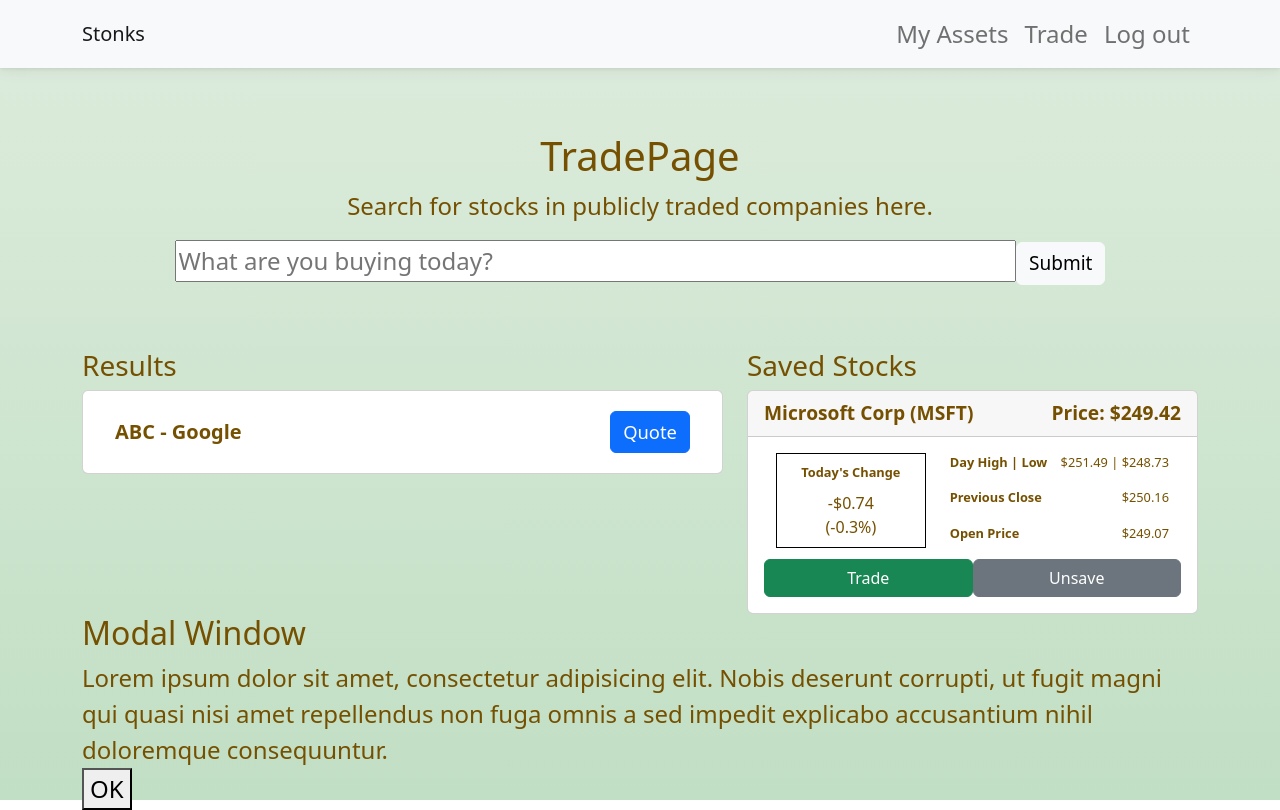
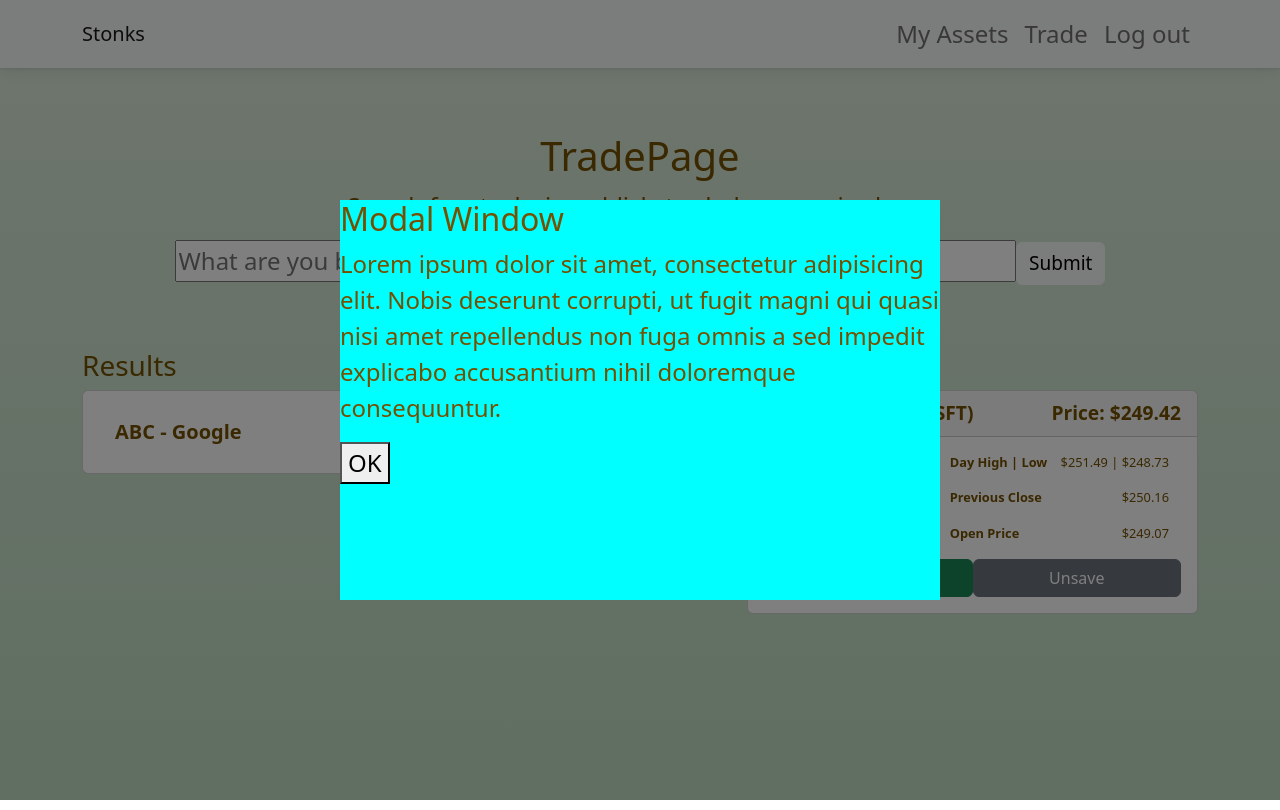
Before and after one commit to VirtualVasquez/Fantasy-Trading, a React (Create React App) app in the folder client/: page /trade in a window 1280 px wide. Both pictures are taken after a click on the button "Quote". Built offline with nearby package versions, Linux system fonts and the light colour scheme.

Commit message:
structural styling of modal established. Modal rendering relocated to app.js. Refactored implementation on HomePage and TradePage.

```diff
--- a/client/src/App.js
+++ b/client/src/App.js
@@ -9,15 +9,34 @@ import HomePage from './modules/HomePage';
 import LoginPage from './modules/LoginPage';
 import TradePage from './modules/TradePage';
 import Navbar from './modules/common/Navbar';
+import Modal from './modules/common/Modal'
 
 
 function App() {
 
   //placeholder until we implement webtokens for login
   const[ loggedIn, setLoggedIn]  = useState(true);
+  const[ showModal, setShowModal]  = useState(false);
+  const[ modalContents, setModalContents] = useState(null);
+
+  const toggleModal = (e) => {
+      console.log(showModal)
+      e.preventDefault();
+      if(showModal){
+          setShowModal(false);
+      } else {
+          setShowModal(true);
+      }
+
+  }
 
   return (
     <div className="App">
+      {showModal ?
+        <Modal
+          toggleModal={toggleModal}
+        />
+        : null}
       {loggedIn ? <Navbar /> : null}
       <Router>
         <Routes>
@@ -30,13 +49,19 @@ function App() {
           <Route
             exact path="/home"
             element={
-              <HomePage />
+              <HomePage
+                toggleModal={toggleModal}
+                setModalContents={setModalContents}
+              />
             }
           />
           <Route
             exact path="/trade"
             element={
-              <TradePage />
+              <TradePage
+                toggleModal={toggleModal}
+                setModalContents={setModalContents}
+              />
             }
           />
         </Routes>
--- a/client/src/App.scss
+++ b/client/src/App.scss
@@ -4,3 +4,6 @@
     height: 100vh;
     font-size: 24px;
 }
+body {
+    overflow: hidden;
+}
--- a/client/src/modules/HomePage/index.js
+++ b/client/src/modules/HomePage/index.js
@@ -5,20 +5,6 @@ import HoldingsTable from './HoldingsTable/index.js';
 import Modal from '../common/Modal';
 
 const HomePage = props => {
-
-    const[ showModal, setShowModal]  = useState(false);
-    const[ modalContents, setModalContents] = useState(null);
-
-    const toggleModal = (e) => {
-        console.log(showModal)
-        e.preventDefault();
-        if(showModal){
-            setShowModal(false);
-        } else {
-            setShowModal(true);
-        }
-
-    }
 
     return (
         <div className='container home-page'>
@@ -28,16 +14,10 @@ const HomePage = props => {
                 </div>
                 <div className='col-12'>
                     <HoldingsTable
-                        toggleModal={toggleModal}
-                        setModalContents={setModalContents}
+                        toggleModal={props.toggleModal}
+                        setModalContents={props.setModalContents}
                     />
                 </div>
-                {showModal ?
-                <Modal
-                toggleModal={toggleModal}
-                />
-                : null}
-
             </div>
         </div>
     )
--- a/client/src/modules/TradePage/index.js
+++ b/client/src/modules/TradePage/index.js
@@ -4,24 +4,8 @@ import './StockResult';
 import './SavedStock';
 import SavedStock from './SavedStock';
 import StockResult from './StockResult';
-import Modal from '../common/Modal';
 
 const TradePage = props => {
-
-    const[ showModal, setShowModal]  = useState(false);
-    const[ modalContents, setModalContents] = useState(null);
-
-    const toggleModal = (e) => {
-        console.log(showModal)
-        e.preventDefault();
-        if(showModal){
-            setShowModal(false);
-        } else {
-            setShowModal(true);
-        }
-
-    }
-
     return (
         <div className='container trade-page'>
             <div className='row search-row'>
@@ -40,24 +24,20 @@ const TradePage = props => {
                 <div className='col-12 col-lg-7'>
                     <h3>Results</h3>
                     <StockResult
-                        toggleModal={toggleModal}
-                        setModalContents={setModalContents}
+                        toggleModal={props.toggleModal}
+                        setModalContents={props.setModalContents}
                     />
 
                 </div>
                 <div className='col-12 col-lg-5'>
                     <h3>Saved Stocks</h3>
                     <SavedStock
-                        toggleModal={toggleModal}
-                        setModalContents={setModalContents}
+                        toggleModal={props.toggleModal}
+                        setModalContents={props.setModalContents}
                     />
                 </div>
             </div>
-            {showModal ?
-                <Modal
-                    toggleModal={toggleModal}
-                />
-            : null}
+
         </div>
     )
 }
--- a/client/src/modules/common/Modal/Modal.scss
+++ b/client/src/modules/common/Modal/Modal.scss
@@ -0,0 +1,16 @@
+.modal-div {
+    position: absolute;
+    display: flex;
+    justify-content: center;
+    align-items: center;
+    height: 100vh;
+    width: 100vw;
+    z-index: 1;
+    background-color: rgba(0,0,0,0.5);
+    .content{
+        opacity: 1;
+        background-color: cyan;
+        height: 400px;
+        width: 600px;
+    }
+}
--- a/client/src/modules/common/Modal/index.js
+++ b/client/src/modules/common/Modal/index.js
@@ -4,11 +4,21 @@ import './Modal.scss';
 const Modal = props => {
     return(
     <div className="modal-div" id="modal">
-        <h2>Modal Window</h2>
-        <div className="content">Lorem ipsum dolor sit amet, consectetur adipisicing elit. Nobis deserunt corrupti, ut fugit magni qui quasi nisi amet repellendus non fuga omnis a sed impedit explicabo accusantium nihil doloremque consequuntur.</div>
-        <div className="actions">
-            <button className="toggle-button">OK</button>
+        <div className="content">
+            <h2>Modal Window</h2>
+            <p>
+            Lorem ipsum dolor sit amet, consectetur adipisicing elit. Nobis deserunt corrupti, ut fugit magni qui quasi nisi amet repellendus non fuga omnis a sed impedit explicabo accusantium nihil doloremque consequuntur.
+            </p>
+            <div className="actions">
+                <button
+                    className="toggle-button"
+                    onClick={props.toggleModal}
+                >
+                    OK
+                </button>
+            </div>
         </div>
+
     </div>
     )
 }
```
